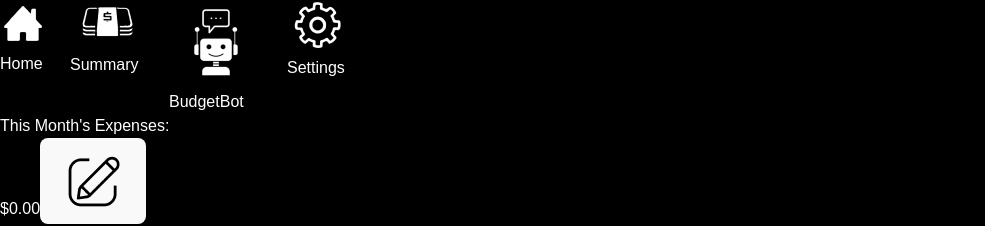
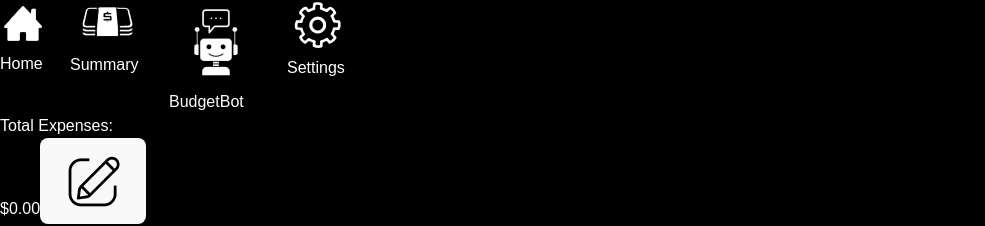
Before and after one commit to Aliuddink/CS4800-project-personal-finance-tracker, a React (Vite) app in the folder financeTracker/: page /summary in a window 1280 px wide. Shown: the part 101-327 px from the top of the page, without its empty margins (0-985 px from the left). Built offline with nearby package versions, Linux system fonts and the light colour scheme; no server answers.

Commit message:
fixed formatting

```diff
--- a/financeTracker/src/components/ExpenseCard.jsx
+++ b/financeTracker/src/components/ExpenseCard.jsx
@@ -164,7 +164,7 @@ export default function ExpenseCard({ totalExpenses, updateTotalExpenses }) {
     <div className="bg-white rounded-lg shadow-lg border border-gray-200 p-6 h-[300px] w-[800px] flex flex-col justify-between">
       <div>
         <label className="block text-lg font-semibold text-gray-700 mb-3">
-          This Month's Expenses:
+          Total Expenses:
         </label>
         {isEditingExpenses ? (
           <div className="flex items-center gap-4">
```
